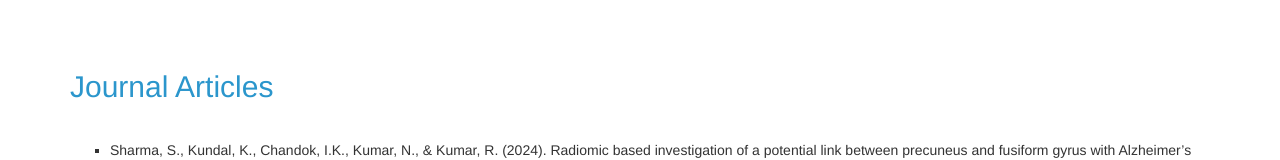
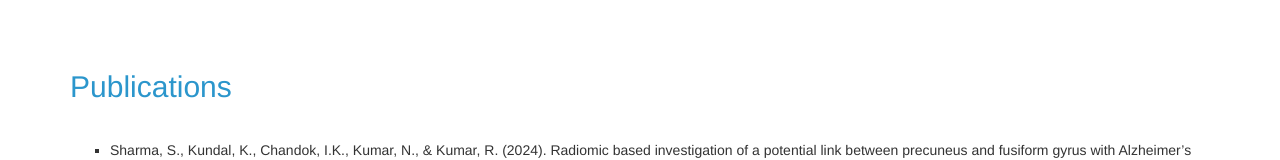
Before and after one commit to neerajiith/plasticity-lab, a plain HTML site: page publications.html in a window 1280 px wide. Shown: the part 400-560 px from the top of the page. Drawn offline with Linux system fonts and the light colour scheme; files that its build step writes are made by us from their sources.

Commit message:
Publication

```diff
--- a/publications.html
+++ b/publications.html
@@ -319,7 +319,7 @@
 				============================================= -->
                     <div class="container big-font">
 
-                        <h2 class="light bordered main-title"><span>Journal Articles</span></h2>
+                        <h2 class="light bordered main-title"><span>Publications</span></h2>
 
                        <ol style="list-style-type:square;">
 
```
